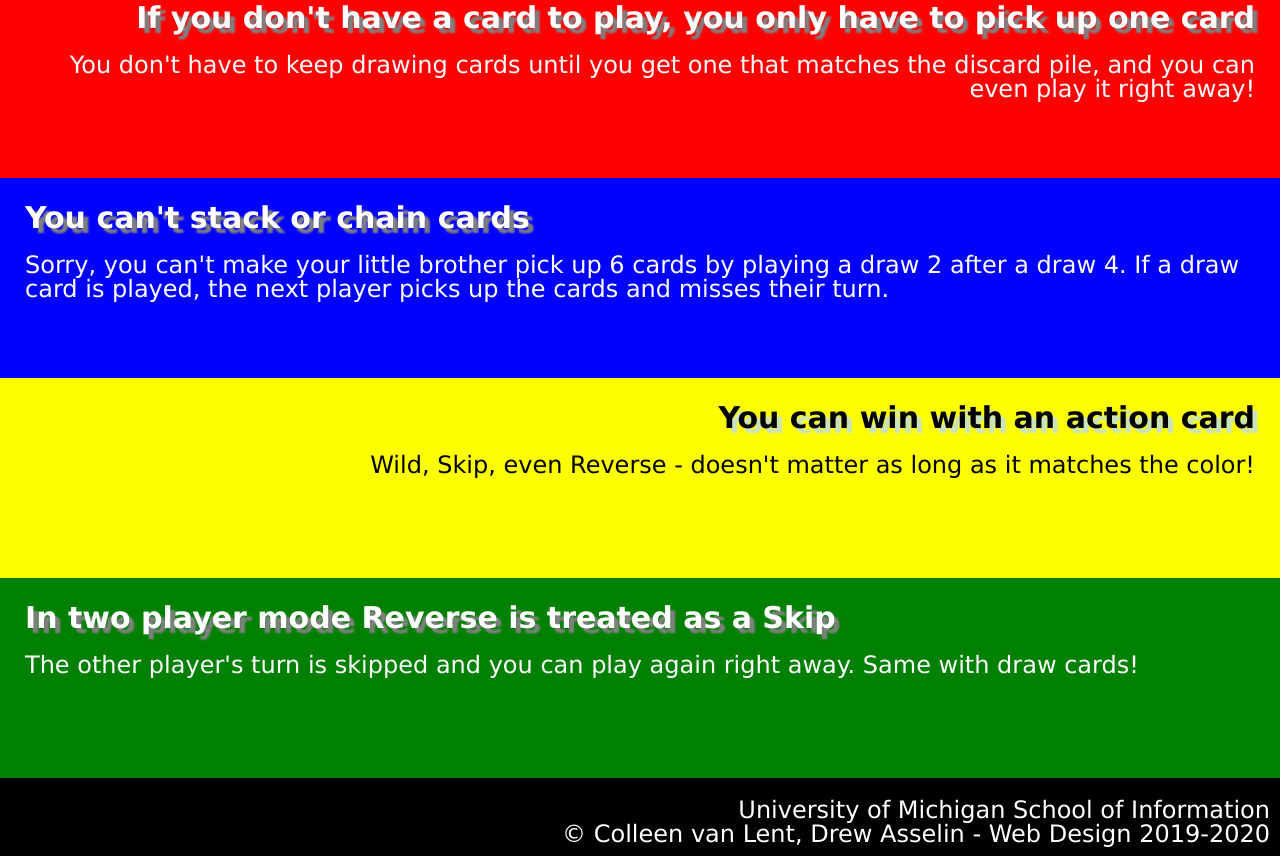
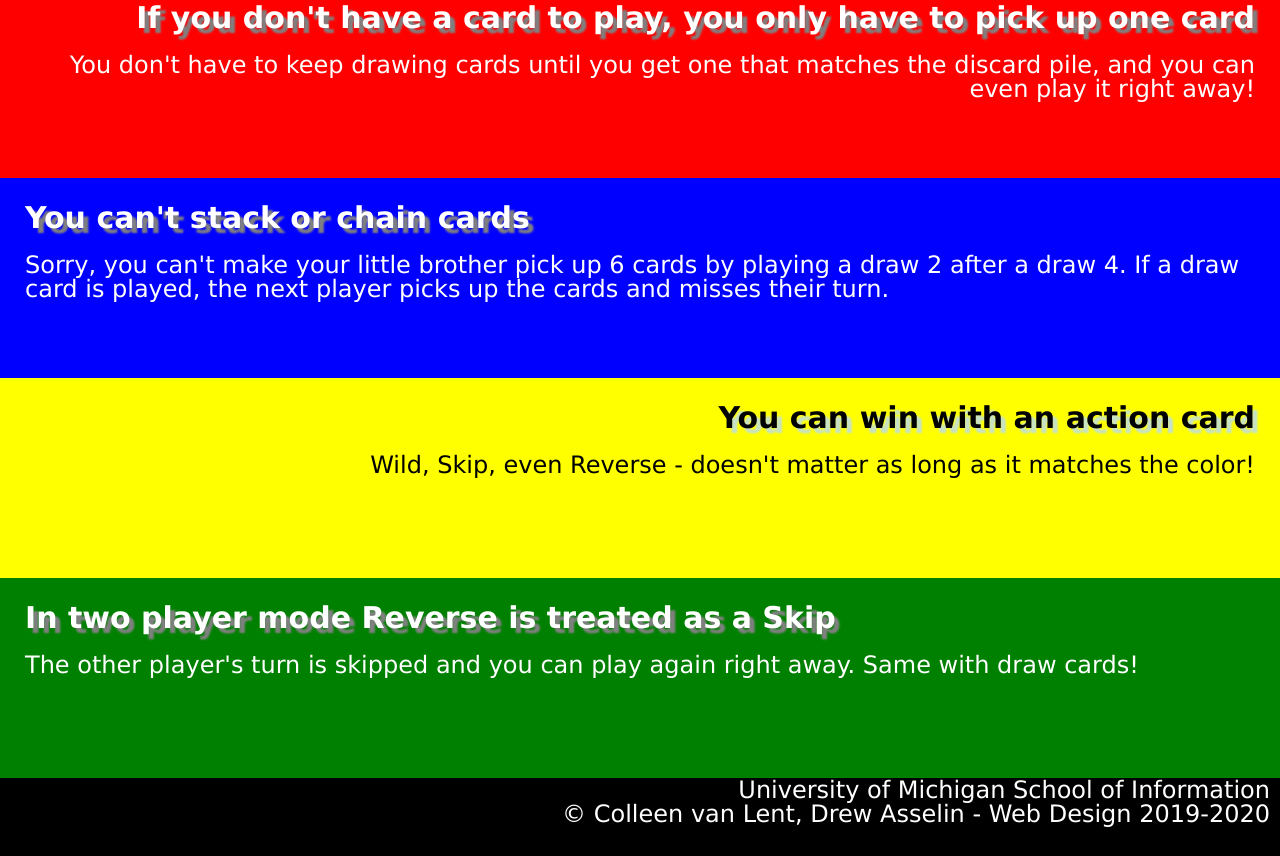
Before and after one commit to cjkoziol/Homework2, a plain HTML site: page homework_2-master/index.html in a window 1280 px wide. Shown: the part 729-1585 px from the top of the page. Drawn offline with Linux system fonts and the light colour scheme.

Commit message:
Add files via upload

```diff
--- a/homework_2-master/css/style.css
+++ b/homework_2-master/css/style.css
@@ -23,7 +23,7 @@ img{
 }
 div{
     padding: 25px;
-    height: 150px;
+    min-height: 150px;
 }
 #red{
     background-color: #ff0000;
@@ -48,8 +48,9 @@ div{
     background-color: #008000;
     text-align: left;
 }
-footer{
+footer p{
     text-align: right;
     padding-bottom: 10px;
     padding-right: 10px;
+    padding-top: 0px;
 }
```
